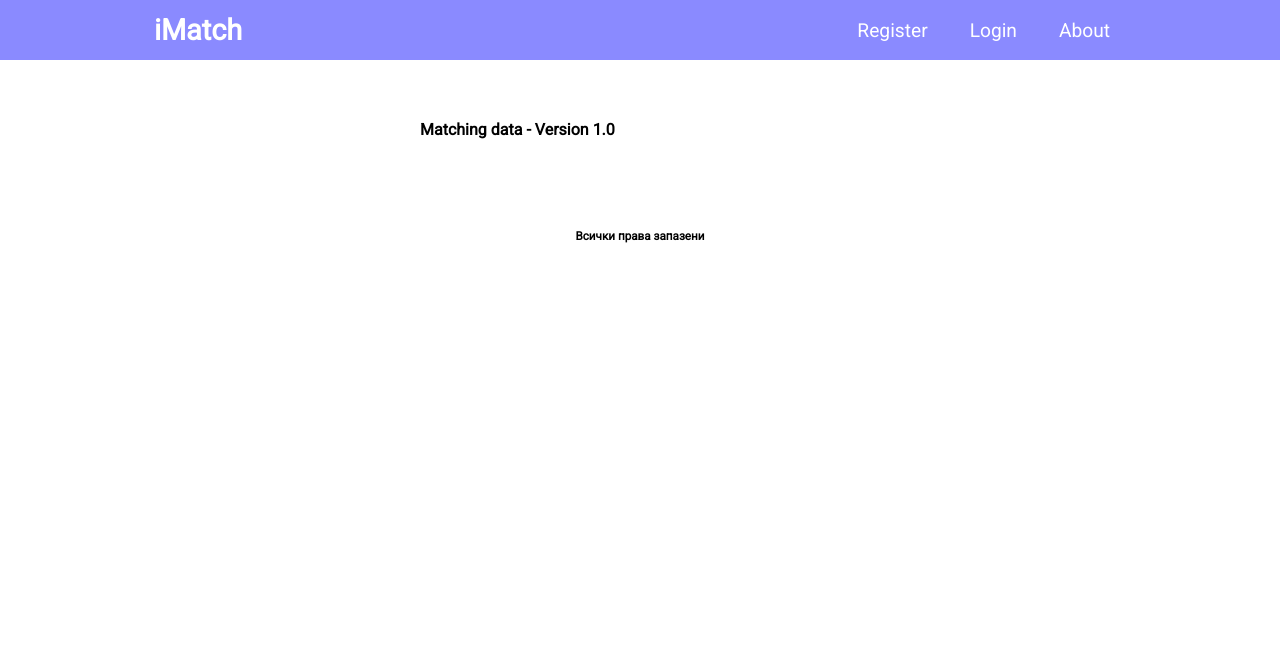
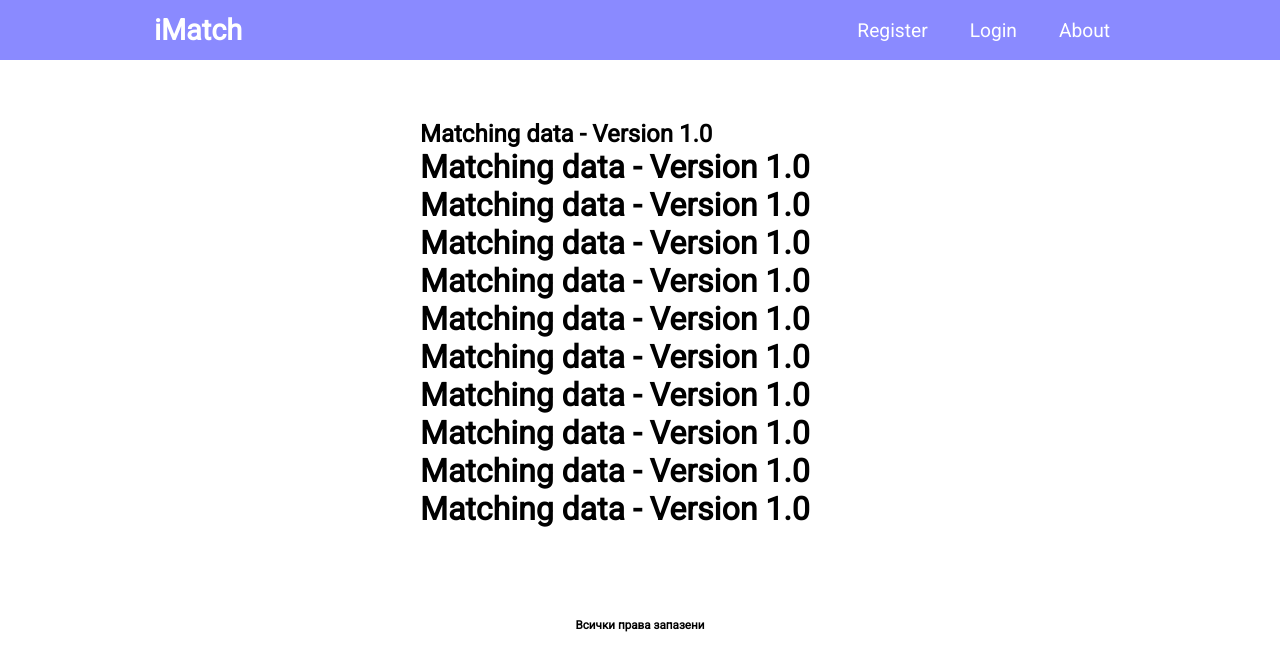
Before and after one commit to teomihsav/exam-react, a React (Create React App) app in the folder client/: page /about in a window 1280 px wide. Shown: the top 670 px of the page. Built offline with nearby package versions, Linux system fonts and the light colour scheme; no server answers.

Commit message:
Added useLayOutEffect hook for loading page on top if fixed menu is true

```diff
--- a/client/src/App.js
+++ b/client/src/App.js
@@ -47,7 +47,6 @@ function App() {
   //   return dataFetched
   // }
 
-
   return (
     <Router>
         <div>
@@ -69,7 +68,7 @@ function App() {
               component={() => <Login />}
             />
 
-          <Route
+            <Route exact
               path='/about'
               component={About}
             />
--- a/client/src/components/About.js
+++ b/client/src/components/About.js
@@ -1,11 +1,27 @@
 
+import { useLayoutEffect } from 'react'
 
 
 const About = () => {
+
+  useLayoutEffect(() => {
+    window.scrollTo(0, 0)
+});
     return (
         <div>
-            <h4> Matching data - Version 1.0</h4>
-
+            <section id='top'>
+            <h1> Matching data - Version 1.0</h1>
+            </section>
+            <h1> Matching data - Version 1.0</h1>
+            <h1> Matching data - Version 1.0</h1>
+            <h1> Matching data - Version 1.0</h1>
+            <h1> Matching data - Version 1.0</h1>
+            <h1> Matching data - Version 1.0</h1>
+            <h1> Matching data - Version 1.0</h1>
+            <h1> Matching data - Version 1.0</h1>
+            <h1> Matching data - Version 1.0</h1>
+            <h1> Matching data - Version 1.0</h1>
+            <h1> Matching data - Version 1.0</h1>
         </div>
     )
 }
--- a/client/src/components/Auth/Login.js
+++ b/client/src/components/Auth/Login.js
@@ -1,9 +1,13 @@
 
 
 
+import { useLayoutEffect } from 'react'
 
 
 const Login = (text) => {
+    useLayoutEffect(() => {
+        window.scrollTo(0, 0)
+    });
     return (
         <>
             <form className='add-form'  >
--- a/client/src/components/Auth/Register.js
+++ b/client/src/components/Auth/Register.js
@@ -1,7 +1,12 @@
 
-
+import { useLayoutEffect } from 'react'
 
 const Register = ({ text }) => {
+
+    useLayoutEffect(() => {
+        window.scrollTo(0, 0)
+    });
+
     return (
         <>
             <p>{text.message}</p>
--- a/client/src/components/CSS/NavBar.css
+++ b/client/src/components/CSS/NavBar.css
@@ -9,12 +9,12 @@
     align-items: center;
     font-size: 1.2rem;
     transition: all 0.5s ease-out;
+    animation: moveUp 0.5s ease-out;
 }
 .scrolled {
     position: fixed;
     top: 0;
     width: 100%;
-    box-shadow: 1px 1px 1px rgba(129, 129, 255, 0.925);
     animation: moveDown 0.5s ease-out;
 }
   @keyframes moveDown {
@@ -25,13 +25,12 @@
       transform: translateY(0rem);
     }
   }
-
-  @keyframes rotate {
-    0% {
-      transform: rotateY(360deg);
+    @keyframes moveUp {
+    from {
+      transform: translateY(-5rem);
     }
-    100% {
-      transform: rotateY(0rem);
+    to {
+      transform: translateY(0rem);
     }
   }
 .navbar-logo {
--- a/client/src/components/Header.js
+++ b/client/src/components/Header.js
@@ -51,6 +51,7 @@ const Header = ({ headerText }) => {
         }
     }
 
+
     return (
         <div>
             <nav className={scrolled ? "NavbarItems scrolled" : "NavbarItems"} >
```
Also changed, not shown: client/src/components/Navbar.js (deleted, +0 -13 lines), 1 other file (tests, documents, lock files or other folders). Lines whose indentation alone changed are shown as unchanged.
